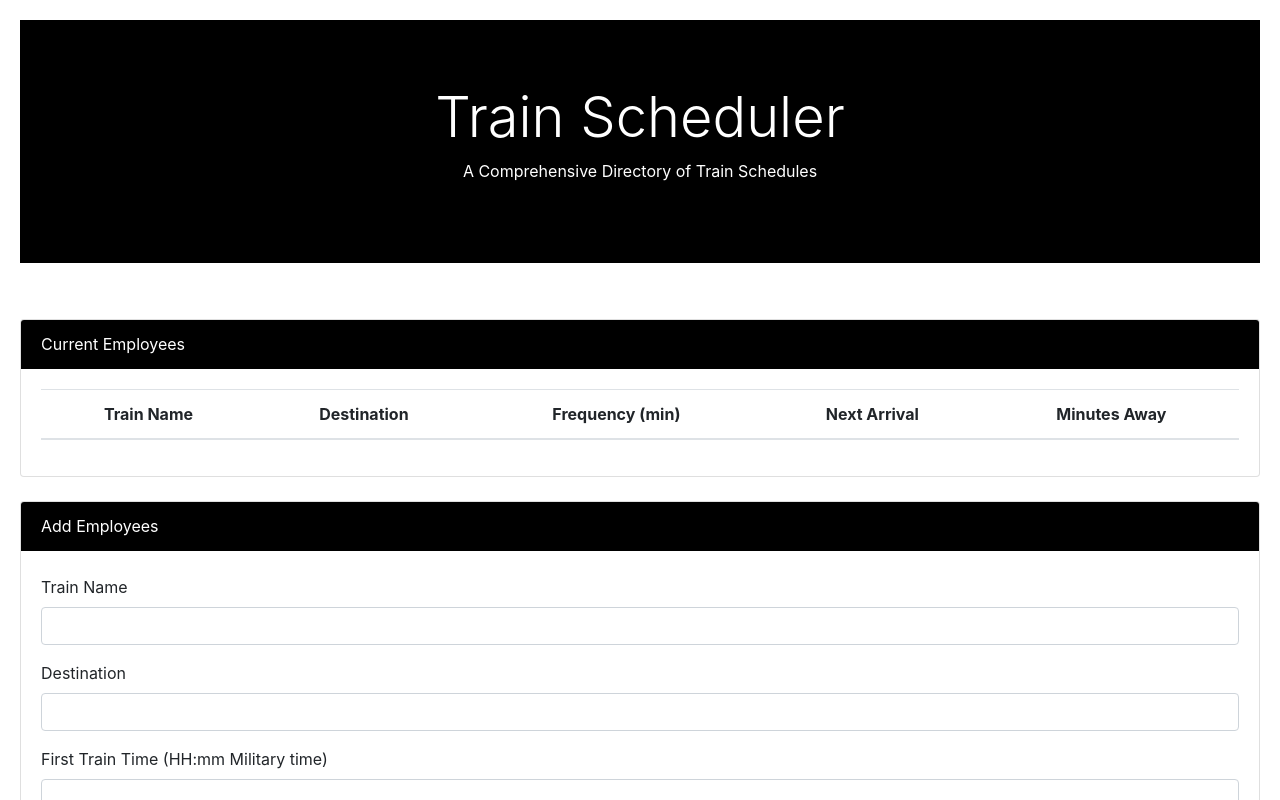
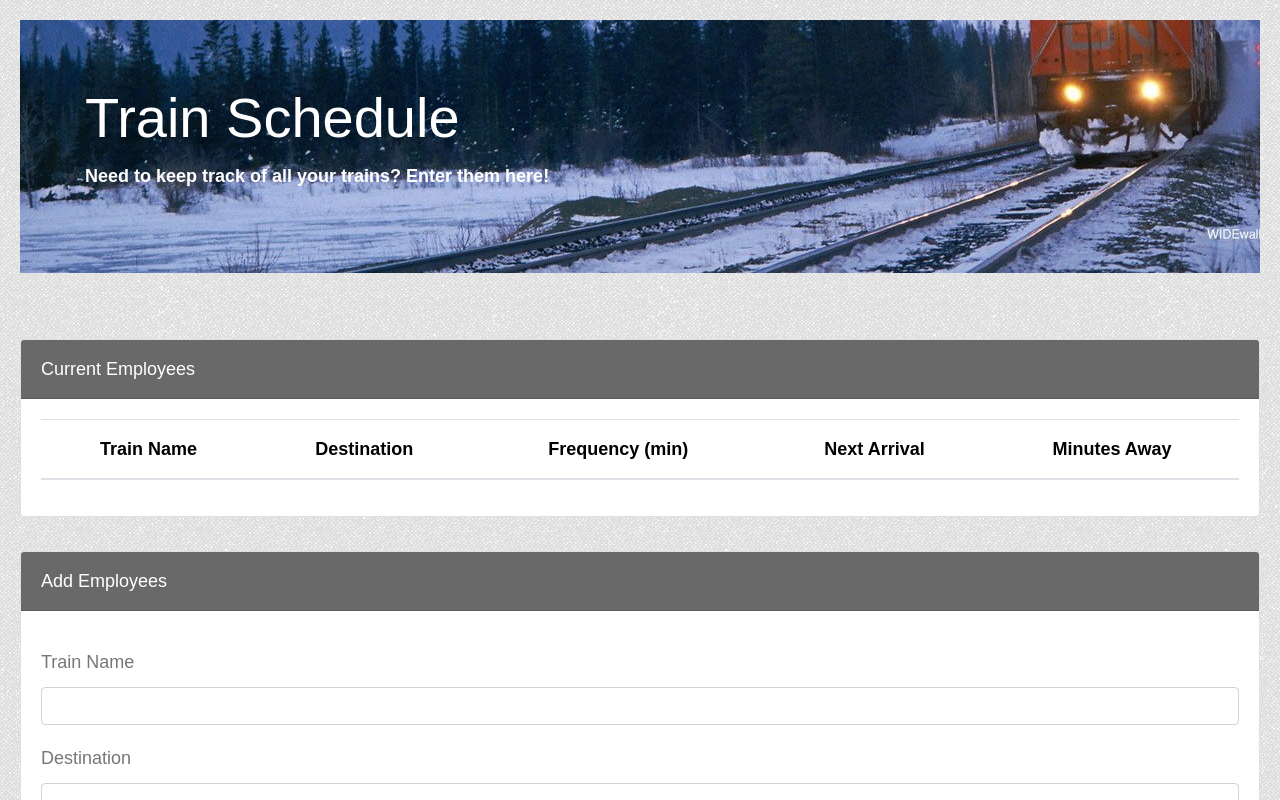
Before and after one commit to casmith205/Train-Scheduler, a plain HTML site: page index.html in a window 1280 px wide. Shown: the top 800 px of the page. Drawn offline with nearby package versions, Linux system fonts and the light colour scheme; no server answers.

Commit message:
added styling

```diff
--- a/assets/css/style.css
+++ b/assets/css/style.css
@@ -4,30 +4,34 @@ body {
     line-height: 34px;
     color: #777;
     padding: 20px;
+    background: url("../images/tex2res5.png");
 }
+
 #mainContainer {
     width: 100%;
     max-width: 960px;
     margin: 0 auto;
     clear: both;
 }
-#jjjumbotron {
-    background: black;
-    text-align: center;
+.jumbotron {
+    background: url("../images/mtn.jpg") no-repeat bottom;
     color: white;
+    font-weight: bolder;
 }
+
 #scheduleDiv {
     text-align: center;
     width: 100%;
     float: center;
+    color: black;
 }
 #card1Header {
-    background: rgb(0, 0, 0);
+    background: dimgray;
     color: white;
     text-align: left;
 }
 #card2Header {
-    background: rgb(0, 0, 0);
+    background:dimgrey;
     color: white;
     text-align: left;
 }
@@ -38,3 +42,7 @@ body {
     padding-left: 20px;
     padding-right: 20px;
 }
+
+p{
+    font-weight: bold;
+}
--- a/index.html
+++ b/index.html
@@ -5,8 +5,8 @@
     <meta http-equiv="X-UA-Compatible" content="IE=edge">
     <title>Train Tracker</title>
     <meta name="viewport" content="width=device-width, initial-scale=1">
+    <link rel="stylesheet" href="https://maxcdn.bootstrapcdn.com/bootstrap/4.0.0/css/bootstrap.min.css" integrity="sha384-Gn5384xqQ1aoWXA+058RXPxPg6fy4IWvTNh0E263XmFcJlSAwiGgFAW/dAiS6JXm" crossorigin="anonymous">
     <link rel="stylesheet" type="text/css" media="screen" href="assets/css/style.css" />
-    <link rel="stylesheet" href="https://maxcdn.bootstrapcdn.com/bootstrap/4.0.0/css/bootstrap.min.css" integrity="sha384-Gn5384xqQ1aoWXA+058RXPxPg6fy4IWvTNh0E263XmFcJlSAwiGgFAW/dAiS6JXm" crossorigin="anonymous">
     <!-- Moment.js Reference -->
     <script src="http://momentjs.com/downloads/moment.js"></script>
 </head>
@@ -16,10 +16,10 @@
         <!-- Header -->
         <div class="row">
             <div class="col-md-12">
-                <div class="jumbotron jumbotron-fluid" id="jjjumbotron">
+                <div class="jumbotron jumbotron-fluid">
                     <div class="container">
-                        <h1 class="display-4">Train Scheduler</h1>
-                        <p>A Comprehensive Directory of Train Schedules</p>
+                        <h1 class="display-4">Train Schedule</h1>
+                        <p>Need to keep track of all your trains? Enter them here!</p>
                     </div>
                 </div>
 
```
Also changed, not shown: assets/images/gplaypattern.png (added), assets/images/mtn.jpg (added), assets/images/tex2res5.png (added), assets/images/train.jpg (added).
